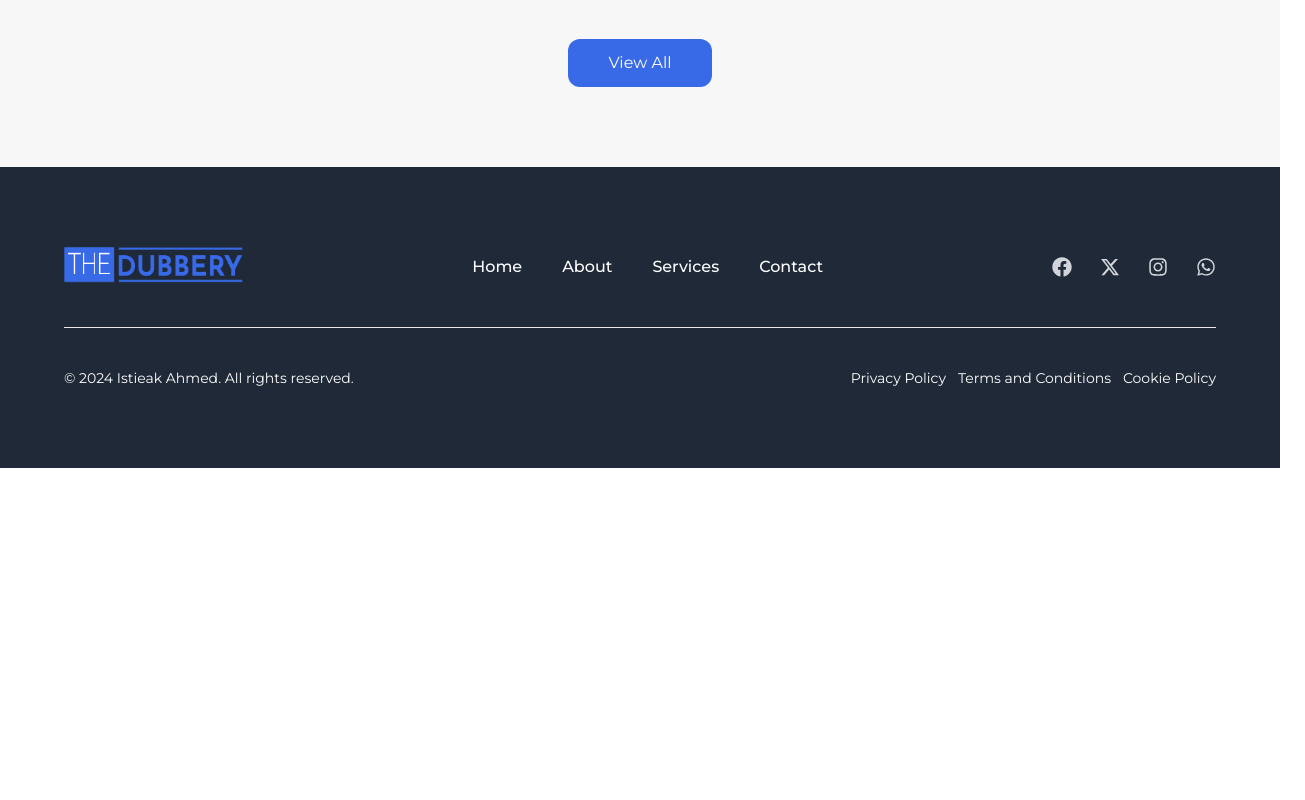
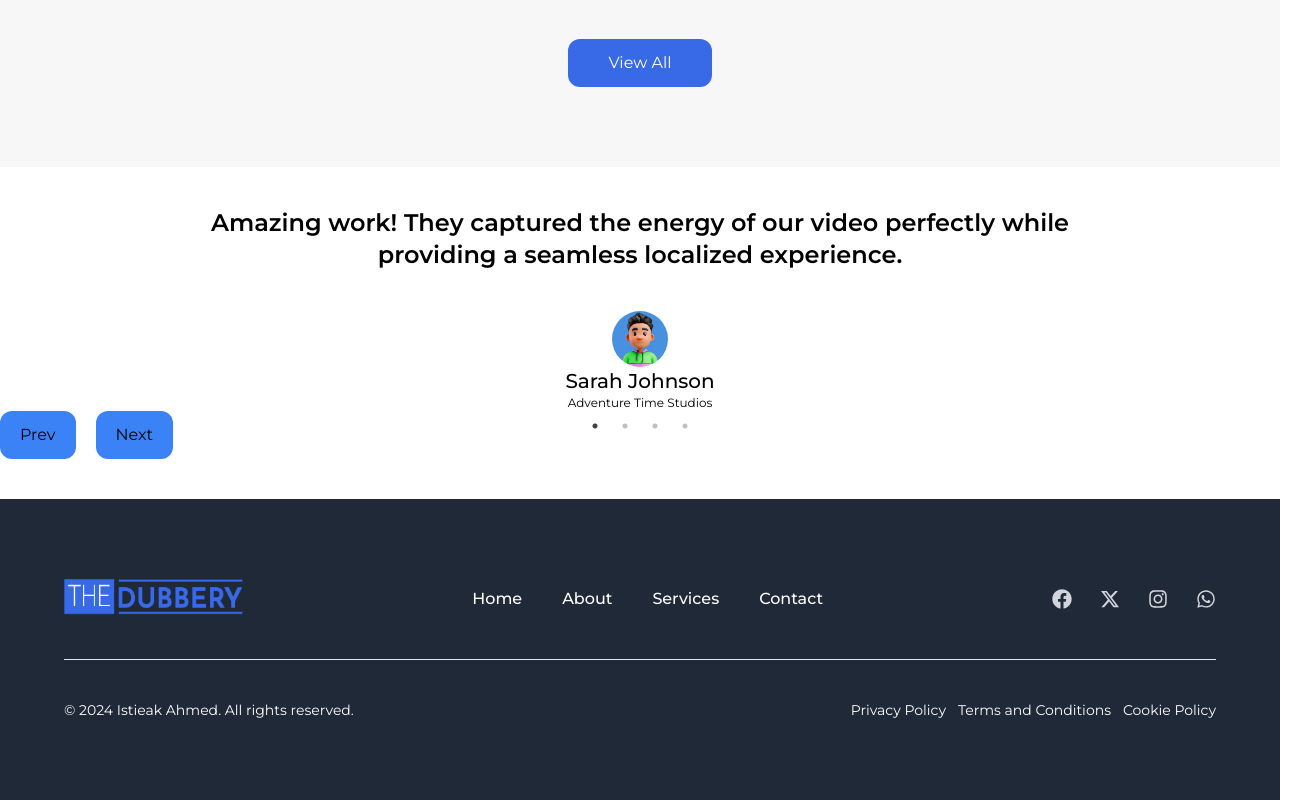
Before and after one commit to istieak-a/the-dubbery_v2, a React (Vite) app: page / in a window 1280 px wide. Shown: the part 3496-4296 px from the top of the page, 1305 px wide, since content can reach past the window. Before the commit the page ends 3964 px from the top, so only its background shows below. Built offline with nearby package versions, Linux system fonts and the light colour scheme.

Commit message:
Add react-slick and slick-carousel dependencies, update image class in PortfolioCard, update props in ReviewCard, and add Reviews section to Home component

```diff
--- a/package.json
+++ b/package.json
@@ -14,7 +14,9 @@
     "react": "^18.2.0",
     "react-dom": "^18.2.0",
     "react-icons": "^5.0.1",
-    "react-router-dom": "^6.22.1"
+    "react-router-dom": "^6.22.1",
+    "react-slick": "^0.30.2",
+    "slick-carousel": "^1.8.1"
   },
   "devDependencies": {
     "@types/react": "^18.2.55",
--- a/src/components/Home/Home.jsx
+++ b/src/components/Home/Home.jsx
@@ -10,6 +10,7 @@ import { RiArrowRightSLine } from "react-icons/ri";
 import PortfolioCard from "../PortfolioCard/PortfolioCard";
 import mrBeast from "../../assets/mr_beast.jpg";
 import Button from "../Button/Button";
+import Reviews from "../Sections/Reviews";
 
 const Home = () => {
   const serviceData = [
@@ -64,6 +65,7 @@ const Home = () => {
       desc: "Japanese-American comedian, actor, and YouTube personality known for his skits and parodies.",
     },
   ];
+
   return (
     <div>
       <section className="section_1 flex w-full flex-col items-center justify-center py-20 text-center text-white 2xl:py-36">
@@ -179,7 +181,7 @@ const Home = () => {
           <img className="h-full w-full" src={dubbing_mic} alt="" />
         </div>
       </section>
-      <section className="flex min-h-screen flex-col gap-10 items-center bg-bg100 px-10 py-20 md:px-20">
+      <section className="flex min-h-screen flex-col items-center gap-10 bg-bg100 px-10 py-20 md:px-20">
         <div className="portfolio-title-section flex w-full flex-col items-center rounded-md py-10 text-center text-white">
           <h2 className="text-xs font-semibold">PORTFOLIO</h2>
           <h1 className="text-4xl font-bold md:text-5xl">Cerators Go Global</h1>
@@ -199,6 +201,9 @@ const Home = () => {
         </div>
         <Button>View All</Button>
       </section>
+      <section className="py-10">
+        <Reviews />
+      </section>
     </div>
   );
 };
--- a/src/components/PortfolioCard/PortfolioCard.jsx
+++ b/src/components/PortfolioCard/PortfolioCard.jsx
@@ -4,7 +4,7 @@ import { RiArrowRightSLine } from "react-icons/ri";
 const PortfolioCard = ({ img, title, desc }) => {
   return (
     <div className="flex flex-col gap-5 hover:scale-110 duration-300">
-      <img className=" rounded-xl" src={img} alt="card-image" />
+      <img className="rounded-xl " src={img} alt="card-image" />
       <div>
         <h1 className="text-2xl font-bold">{title}</h1>
         <p className="text-sm text-justify  w-[80%]">{desc}</p>
--- a/src/components/ReviewCard/ReviewCard.jsx
+++ b/src/components/ReviewCard/ReviewCard.jsx
@@ -1,11 +1,16 @@
-import React from 'react'
+import React from "react";
 
-const ReviewCard = () => {
+const ReviewCard = ({ review, img, name, desc }) => {
   return (
-    <div>
-      This is review Card
+    <div className="min-w-full flex flex-col items-center  gap-10">
+      <p className="text-2xl w-[70%] text-center font-semibold">{review}</p>
+      <div className="flex flex-col items-center">
+        <img className="size-14 rounded-full" src={img} alt="client-picture" />
+        <h1 className="text-xl font-medium">{name}</h1>
+        <h4 className="text-xs">{desc}</h4>
+      </div>
     </div>
-  )
-}
+  );
+};
 
-export default ReviewCard
+export default ReviewCard;
--- /dev/null
+++ b/src/components/Sections/Reviews.jsx
@@ -0,0 +1,63 @@
+import React, { useState } from "react";
+import ReviewCard from "../ReviewCard/ReviewCard";
+import avatar from "../../assets/avatar.jpg";
+import Slider from "react-slick";
+import "slick-carousel/slick/slick.css";
+import "slick-carousel/slick/slick-theme.css";
+const Reviews = () => {
+  const [activeIndex, setActiveIndex] = useState(0);
+
+  const reviews = [
+    {
+      review:
+        "Amazing work! They captured the energy of our video perfectly while providing a seamless localized experience.",
+      img: avatar,
+      name: "Sarah Johnson",
+      desc: "Adventure Time Studios",
+    },
+    {
+      review:
+        "The voice actors were incredibly talented and the turnaround time was super fast. Highly recommend!",
+      img: avatar,
+      name: "Mike Peterson",
+      desc: "TechMark Inc.",
+    },
+    {
+      review:
+        "They really understood the nuances of our brand voice. The final product exceeded our expectations.",
+      img: avatar,
+      name: "Emily Chen",
+      desc: "Green Earth Initiative",
+    },
+    {
+      review:
+        "Professional, responsive, and a pleasure to work with. We'll definitely be using them for future projects.",
+      img: avatar,
+      name: "Alex Rodriguez",
+      desc: "The Gaming Bros",
+    },
+  ];
+  const settings = {
+    dots: true,
+    infinite: true,
+    speed: 500,
+    slidesToShow: 1,
+    slidesToScroll: 1,
+    beforeChange: (current, next) => setActiveIndex(next),
+  };
+  return (
+    <div className="reviews-carousel">
+      <Slider {...settings}>
+        {reviews.map((review) => (
+          <ReviewCard key={review.id} {...review} />
+        ))}
+      </Slider>
+
+      <button className="bg-blue-500 px-5 py-3 rounded-xl mr-5" onClick={() => setActiveIndex((index) => index - 1)}>Prev</button>
+
+      <button className="bg-blue-500 px-5 py-3 rounded-xl mr-5" onClick={() => setActiveIndex((index) => index + 1)}>Next</button>
+    </div>
+  );
+};
+
+export default Reviews;
```
Also changed, not shown: src/assets/avatar.jpg (added), 1 other file (tests, documents, lock files or other folders).
